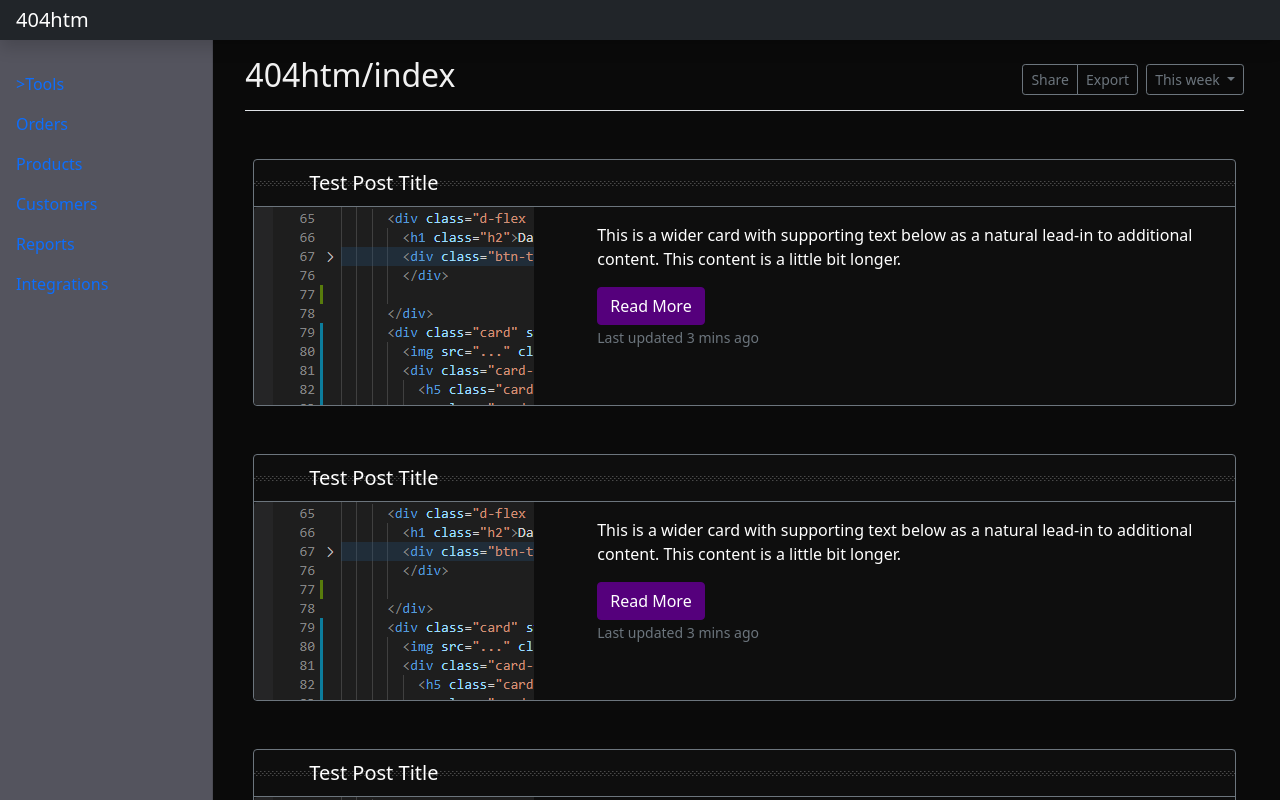
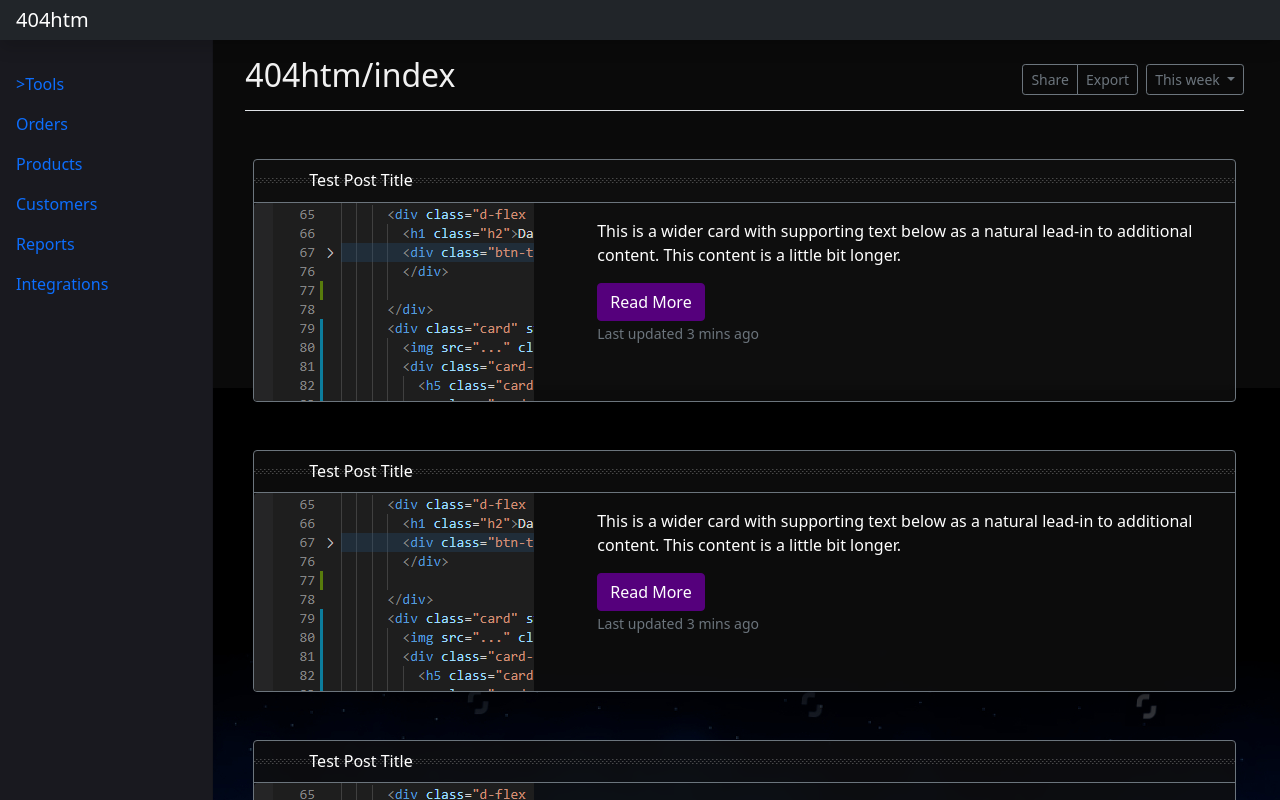
Before and after one commit to 404htm/site404-js, an Angular app: page / in a window 1280 px wide. Shown: the top 800 px of the page. Built offline with nearby package versions, Linux system fonts and the light colour scheme.

Commit message:
Design Test - BG

```diff
--- a/angular.json
+++ b/angular.json
@@ -28,8 +28,7 @@
             "inlineStyleLanguage": "scss",
             "assets": [
               "src/favicon.ico",
-              "src/assets",
-              "./node_modules/bootstrap-icons/icons"
+              "src/assets"
             ],
             "styles": [
               "./node_modules/bootstrap/dist/css/bootstrap.css",
--- a/src/styles.scss
+++ b/src/styles.scss
@@ -1,11 +1,18 @@
+@import "~bootstrap-icons/font/bootstrap-icons.css";
+
 $highlight-color: rgb(85, 0, 124);
 $border-color: #6c757d;
+
 
 /* You can add global styles to this file, and also import other style files */
 body
 {
     background-color: rgb(10, 10, 10);
     color: rgb(241, 241, 241);
+    background-image: url("./assets/img/temp-bg.jpg");
+    background-position: bottom;
+    background-repeat: repeat-x;
+    background-attachment: fixed;
 }
 
 .sidebar {
@@ -25,10 +32,12 @@ body
 
 post-summary .card {
     color: white;
-    background-color: rgba(17, 17, 17, 0.637);
+    background-color: rgba(17, 17, 17, .75);
     margin-bottom: 3rem;
     margin: 3rem 0 0 0;
     border: 1px solid $border-color;
+
+    backdrop-filter: blur(5px);
 }
 
 .img-thumbnail {
@@ -38,7 +47,7 @@ post-summary .card {
 
 #left-nav
 {
-    background-color: rgb(84, 84, 94)
+    background-color: rgb(25, 25, 31)
 }
 
 footer {
@@ -67,4 +76,7 @@ footer {
     margin: 3px;
     padding: 0px 20px 0px 20px;
     margin-left: 19px;
+
+    font-size: medium;
+    font-weight: normal;
 }
```
Also changed, not shown: src/assets/img/temp-bg.jpg (added).
